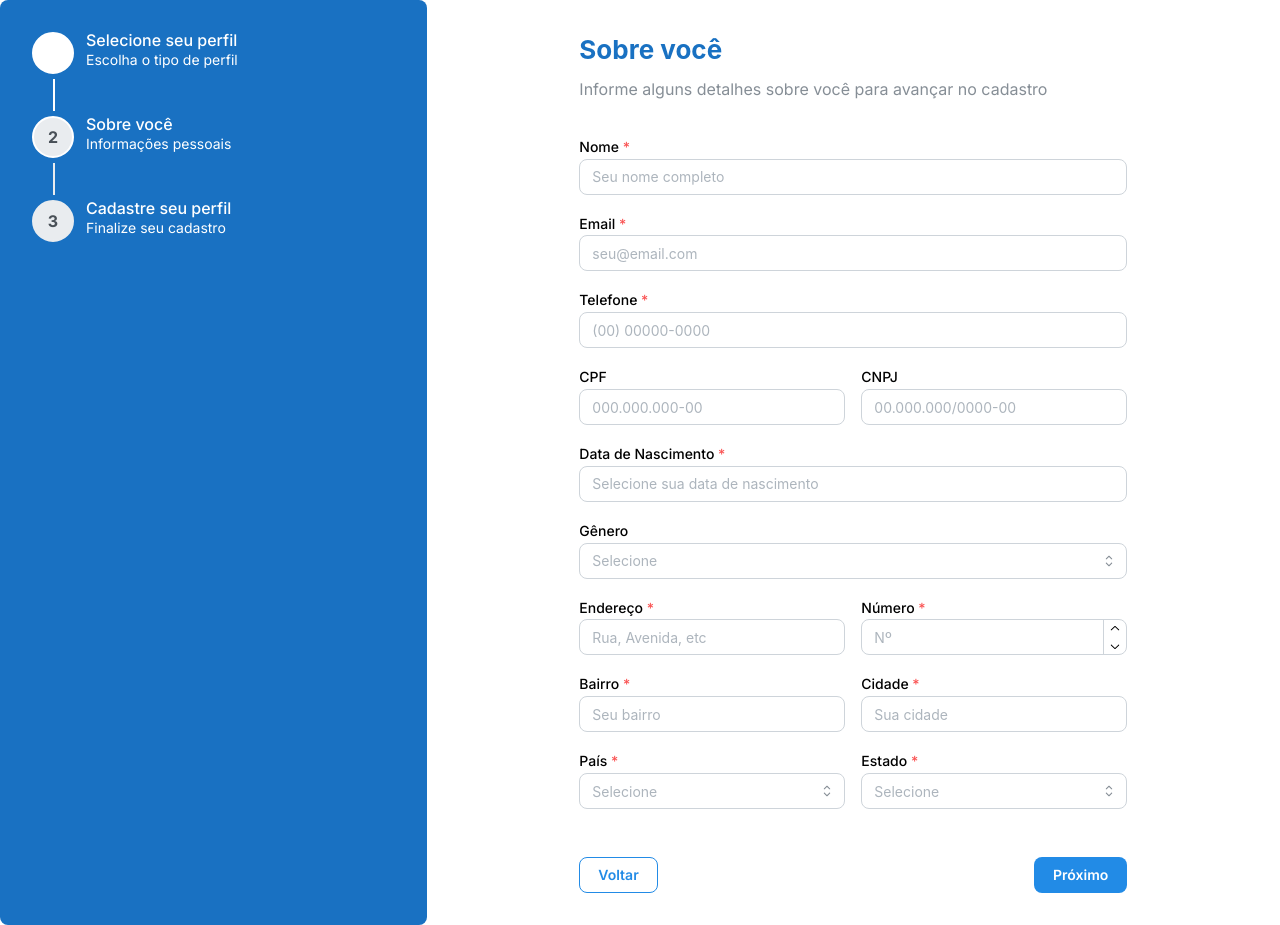
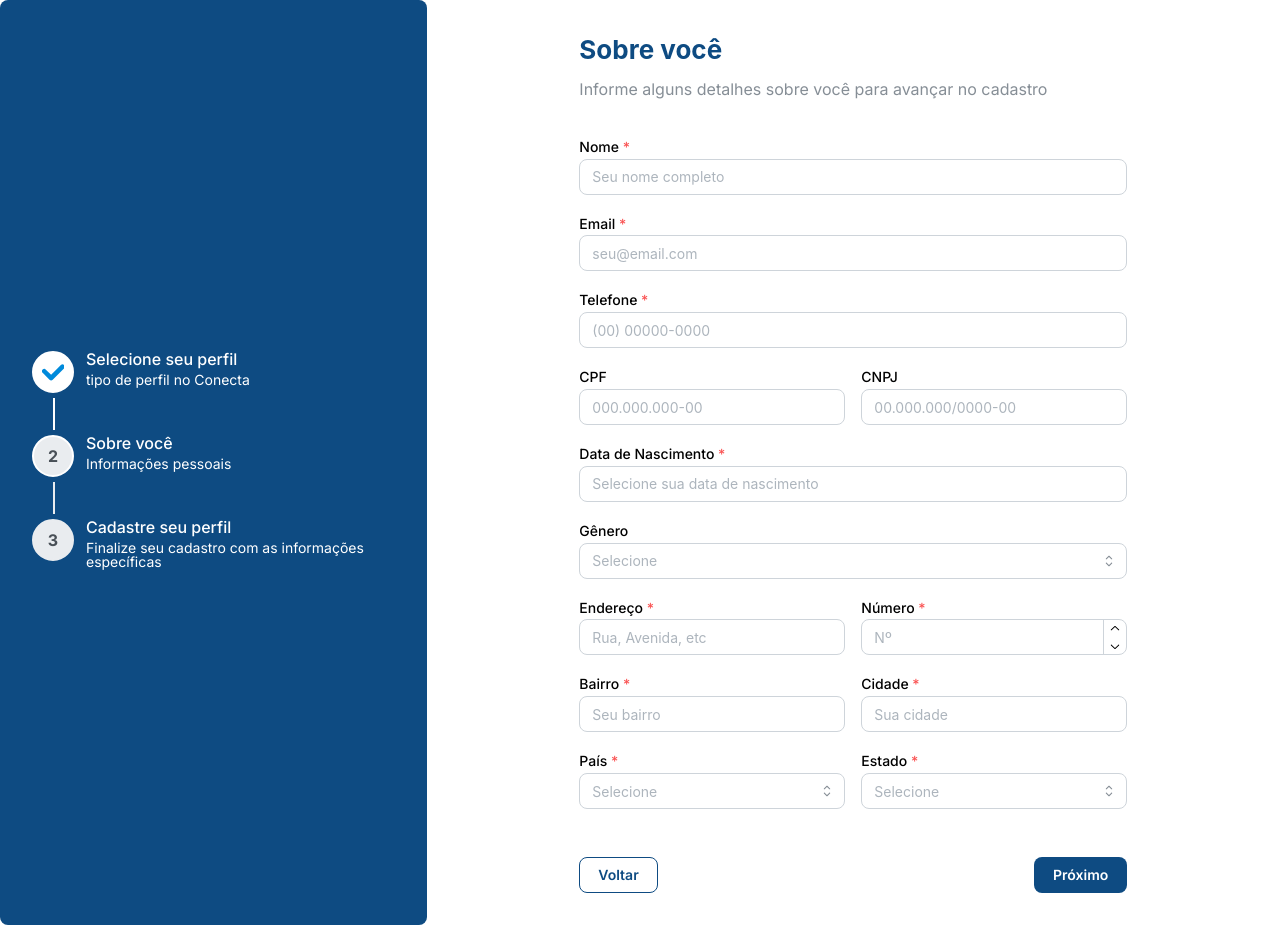
Before and after one commit to GuilhermeHermes/CONECTA-MODA, a Next.js app in the folder conecta-front/: page /cadastro in a window 1280 px wide. Built offline with nearby package versions, Linux system fonts and the light colour scheme.

Commit message:
mudanças da regra de negocio e ajustando ao design do figma

```diff
--- a/conecta-front/src/components/auth/RegistrationForm.tsx
+++ b/conecta-front/src/components/auth/RegistrationForm.tsx
@@ -255,10 +255,10 @@ export function RegistrationForm({ onSubmit, initialValues }: RegistrationFormPr
         </Group>
 
         <Group justify="space-between" mt="xl">
-          <Button variant="outline" onClick={() => window.history.back()}>
+          <Button variant="outline" onClick={() => window.history.back()} color="#0E4B82">
             Voltar
           </Button>
-          <Button type="submit">
+          <Button type="submit" color="#0E4B82">
             Próximo
           </Button>
         </Group>
--- a/conecta-front/src/components/auth/RoleSelection.tsx
+++ b/conecta-front/src/components/auth/RoleSelection.tsx
@@ -69,10 +69,10 @@ export function RoleSelection({ onSelect }: RoleSelectionProps) {
       </Radio.Group>
 
       <Group justify="space-between" mt="xl">
-        <Button variant="outline" onClick={() => window.history.back()}>
+        <Button variant="outline" onClick={() => window.history.back()} color="#0E4B82">
           Voltar
         </Button>
-        <Button onClick={handleSubmit} disabled={!selectedRole}>
+        <Button onClick={handleSubmit} disabled={!selectedRole} color="#0E4B82">
           Próximo
         </Button>
       </Group>
--- a/conecta-front/src/components/layout/RegistrationLayout.tsx
+++ b/conecta-front/src/components/layout/RegistrationLayout.tsx
@@ -1,5 +1,5 @@
 import { ReactNode } from 'react';
-import { Paper, Container, Title, Text, Stepper, Group } from '@mantine/core';
+import { Paper, Container, Title, Text, Stepper } from '@mantine/core';
 
 interface RegistrationLayoutProps {
   children: ReactNode;
@@ -9,16 +9,15 @@ interface RegistrationLayoutProps {
 }
 
 const steps = [
-  { label: 'Selecione seu perfil', description: 'Escolha o tipo de perfil' },
+  { label: 'Selecione seu perfil', description: 'tipo de perfil no Conecta' },
   { label: 'Sobre você', description: 'Informações pessoais' },
-  { label: 'Cadastre seu perfil', description: 'Finalize seu cadastro' },
+  { label: 'Cadastre seu perfil', description: 'Finalize seu cadastro com as informações específicas' },
 ];
-
 export function RegistrationLayout({ children, currentStep, title, description }: RegistrationLayoutProps) {
   return (
     <div style={{ display: 'grid', gridTemplateColumns: '1fr 2fr', minHeight: '100vh' }}>
       {/* Sidebar */}
-      <Paper bg="blue.8" p="xl" style={{ color: 'white' }}>
+      <Paper bg="#0E4B82" p="xl" style={{ color: 'white', display: 'flex', flexDirection: 'column', justifyContent: 'center' }}>
         <Stepper
           active={currentStep}
           orientation="vertical"
@@ -27,6 +26,7 @@ export function RegistrationLayout({ children, currentStep, title, description }
             stepBody: { color: 'white' },
             stepDescription: { color: 'white' },
             stepLabel: { color: 'white' },
+            stepCompletedIcon: { color: '#008adb' }, // Use a hex color code here
           }}
         >
           {steps.map((step, index) => (
@@ -34,6 +34,7 @@ export function RegistrationLayout({ children, currentStep, title, description }
               key={index}
               label={step.label}
               description={step.description}
+              completed={index < currentStep}
             />
           ))}
         </Stepper>
@@ -42,7 +43,7 @@ export function RegistrationLayout({ children, currentStep, title, description }
       {/* Content */}
       <Container size="lg" py="xl">
         <div style={{ maxWidth: 800, margin: '0 auto' }}>
-          <Title order={2} c="blue.8" mb="xs">
+          <Title order={2} c="#0E4B82" mb="xs">
             {title}
           </Title>
           <Text c="dimmed" mb="xl">
```
